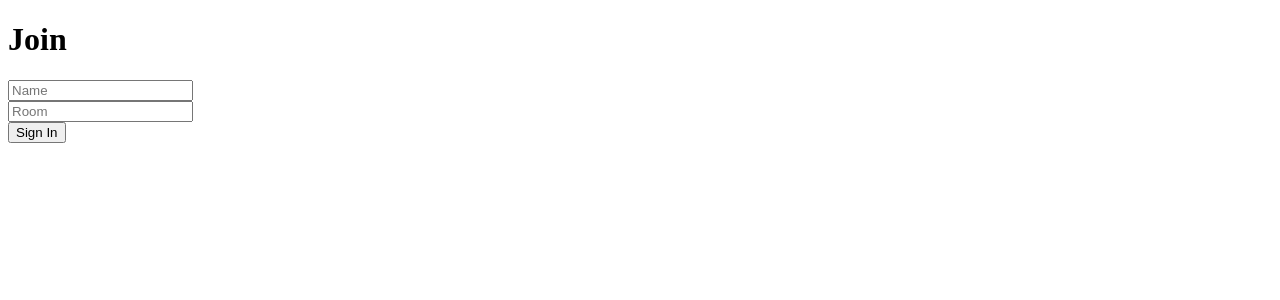
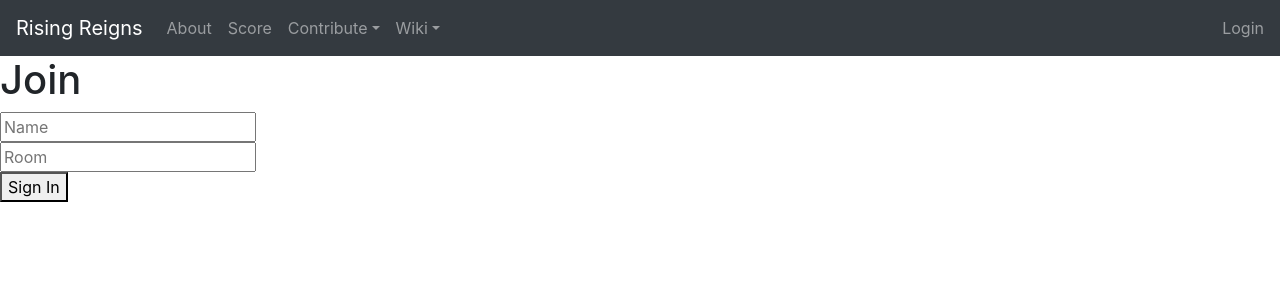
Before and after one commit to sergiogomes/RR-SIG-client, a React (Create React App) app: page / in a window 1280 px wide. Shown: the top 300 px of the page. Built offline with nearby package versions, Linux system fonts and the light colour scheme.

Commit message:
Adding reactstrap for styling and creating NavBar.

```diff
--- a/package.json
+++ b/package.json
@@ -6,6 +6,7 @@
     "@testing-library/jest-dom": "^4.2.4",
     "@testing-library/react": "^9.5.0",
     "@testing-library/user-event": "^7.2.1",
+    "bootstrap": "^4.5.2",
     "query-string": "^6.13.5",
     "react": "^16.13.1",
     "react-dom": "^16.13.1",
@@ -14,6 +15,7 @@
     "react-router-dom": "^5.2.0",
     "react-scripts": "3.4.3",
     "react-scroll-to-bottom": "^4.0.0",
+    "reactstrap": "^8.6.0",
     "socket.io-client": "^2.3.1"
   },
   "scripts": {
--- a/src/App.js
+++ b/src/App.js
@@ -1,11 +1,13 @@
 import React from "react";
 import { BrowserRouter as Router, Route } from "react-router-dom";
 
+import Header from "./components/Header/Header";
 import Join from "./components/Join/Join";
 import Chat from "./components/Chat/Chat";
 
 const App = () => (
   <Router>
+    <Header />
     <Route path="/" exact component={Join} />
     <Route path="/chat" component={Chat} />
   </Router>
--- /dev/null
+++ b/src/components/Header/Header.js
@@ -0,0 +1,71 @@
+import React, { useState } from "react";
+import {
+  Collapse,
+  Navbar,
+  NavbarToggler,
+  NavbarBrand,
+  Nav,
+  NavItem,
+  NavLink,
+  UncontrolledDropdown,
+  DropdownToggle,
+  DropdownMenu,
+  DropdownItem,
+  NavbarText,
+} from "reactstrap";
+
+const Header = () => {
+  const [isOpen, setIsOpen] = useState(false);
+
+  const handleMenuToggle = () => setIsOpen(!isOpen);
+
+  return (
+    <div>
+      <Navbar color="dark" dark expand="md">
+        <NavbarBrand href="/">Rising Reigns</NavbarBrand>
+        <NavbarToggler onClick={handleMenuToggle} />
+        <Collapse isOpen={isOpen} navbar>
+          <Nav className="mr-auto" navbar>
+            <NavItem>
+              <NavLink href="/about">About</NavLink>
+            </NavItem>
+            <NavItem>
+              <NavLink href="/score">Score</NavLink>
+            </NavItem>
+            <UncontrolledDropdown nav inNavbar>
+              <DropdownToggle nav caret>
+                Contribute
+              </DropdownToggle>
+              <DropdownMenu right>
+                <DropdownItem
+                  href="https://github.com/sergiogomes/RR-SIG-client"
+                  target="_blank"
+                >
+                  GitHub Client
+                </DropdownItem>
+                <DropdownItem
+                  href="https://github.com/sergiogomes/RR-SIG-server"
+                  target="_blank"
+                >
+                  GitHub Server
+                </DropdownItem>
+              </DropdownMenu>
+            </UncontrolledDropdown>
+            <UncontrolledDropdown nav inNavbar>
+              <DropdownToggle nav caret>
+                Wiki
+              </DropdownToggle>
+              <DropdownMenu right>
+                <DropdownItem href="/reigns">Reigns</DropdownItem>
+                <DropdownItem href="/maps">Maps</DropdownItem>
+              </DropdownMenu>
+            </UncontrolledDropdown>
+          </Nav>
+          <NavbarText>Login</NavbarText>
+        </Collapse>
+      </Navbar>
+    </div>
+  );
+};
+
+export default Header;
--- a/src/index.js
+++ b/src/index.js
@@ -1,5 +1,7 @@
 import React from "react";
 import ReactDOM from "react-dom";
+
+import "bootstrap/dist/css/bootstrap.min.css";
 
 import App from "./App";
 
```
Also changed, not shown: 1 other file (tests, documents, lock files or other folders).
